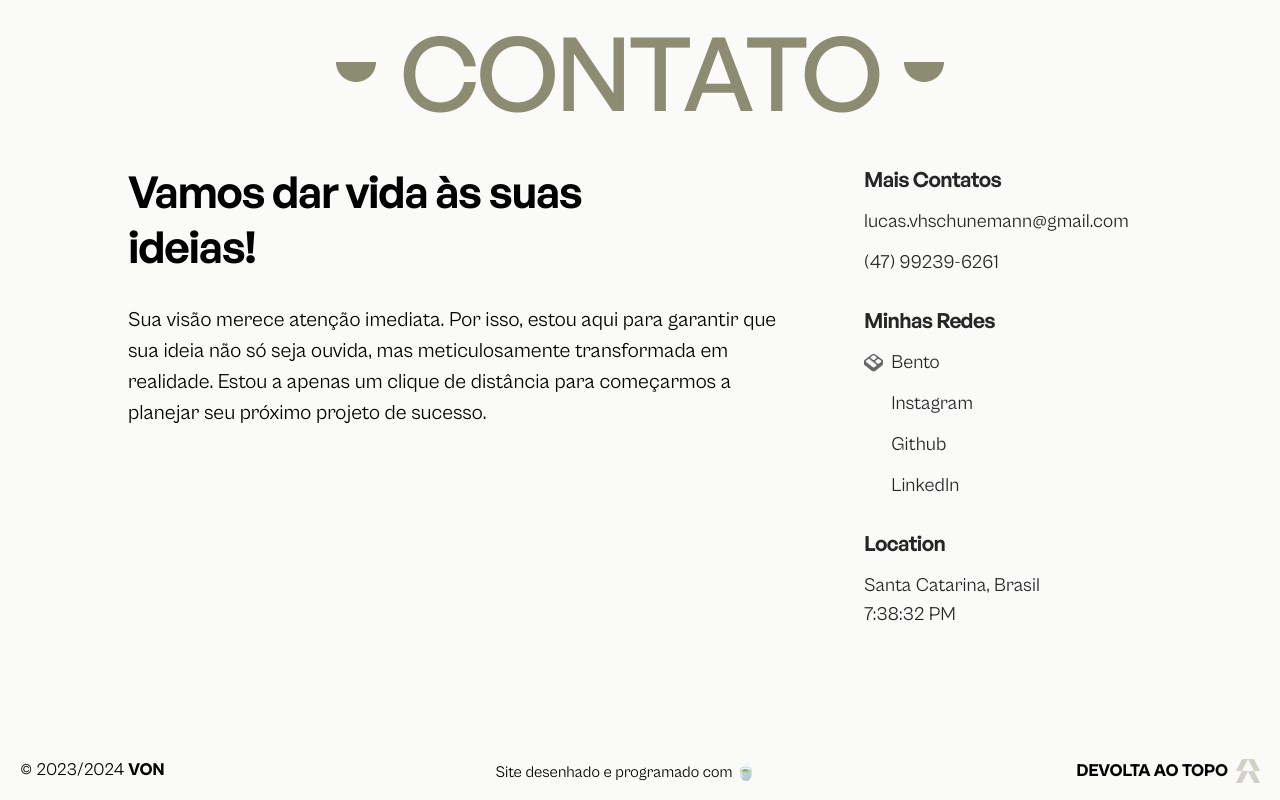
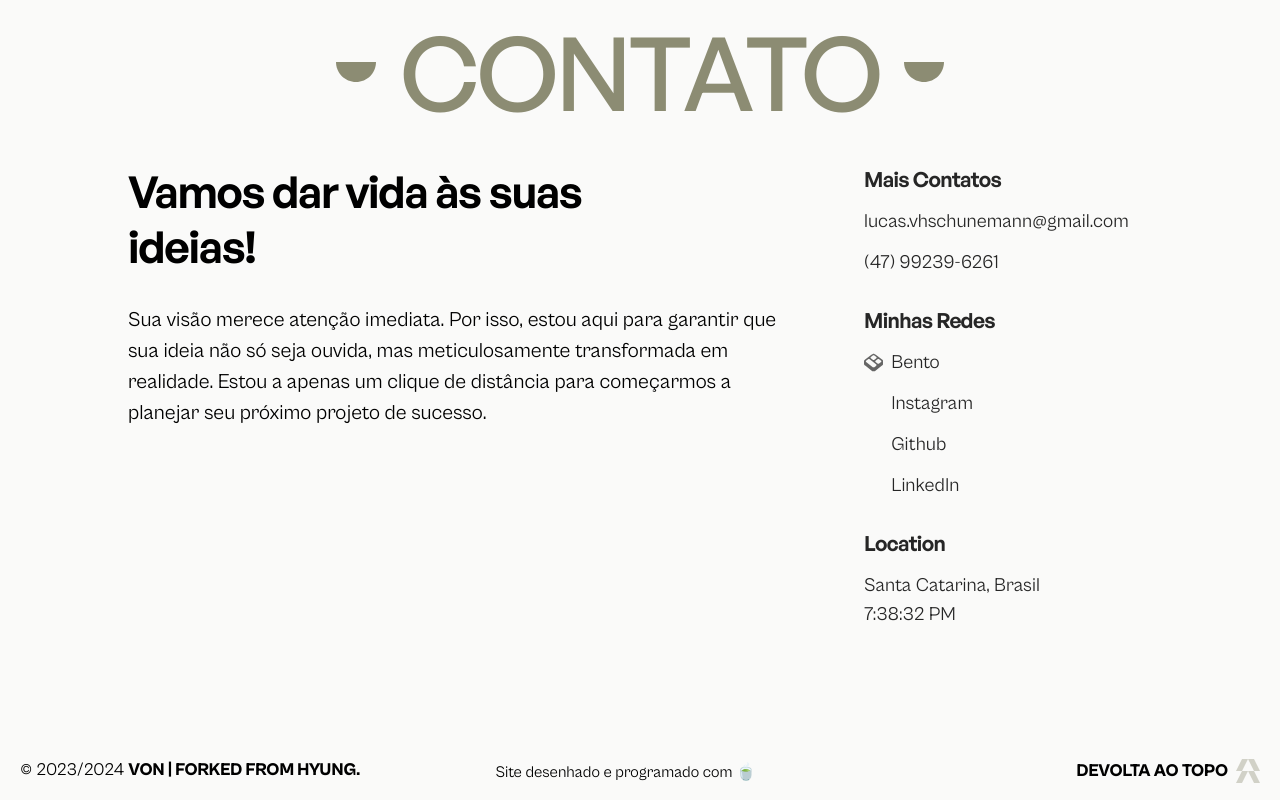
Before and after one commit to lucasschunemann/porta-luvas, a React (Vite) app: page / in a window 1280 px wide. Shown: the part 6400-7200 px from the top of the page. Built offline with nearby package versions, Linux system fonts and the light colour scheme; some icons are missing.

Commit message:
FooterUpdate

```diff
--- a/src/components/ui/Footer.jsx
+++ b/src/components/ui/Footer.jsx
@@ -9,7 +9,7 @@ export default function Footer() {
         <div className="flex space-x-1" >
           <span>&copy;</span>
           <span>2023/2024</span>
-          <span className="font-extrabold uppercase 2xl:text-body-1">Von</span>
+          <span className="font-extrabold uppercase 2xl:text-body-1">Von | forked from Hyung.</span>
         </div>
         <div>
           <span className=" text-body-4 2xl:text-body-1">Site desenhado e programado com 🍵</span>
```
